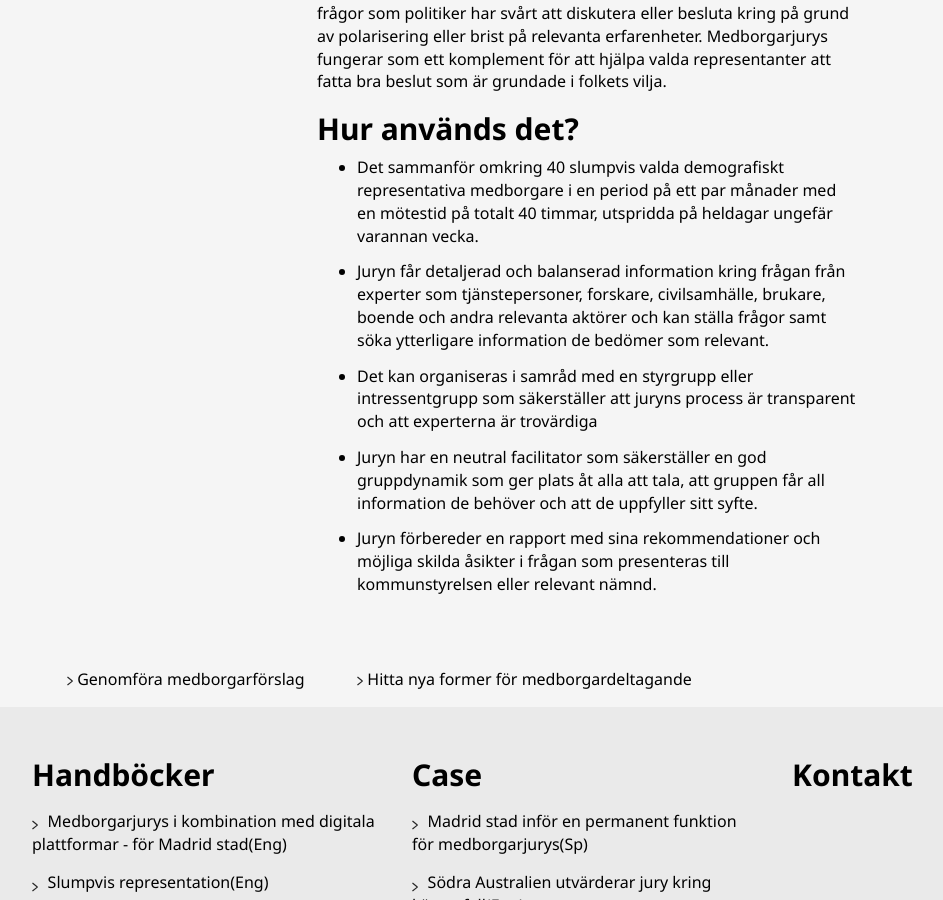
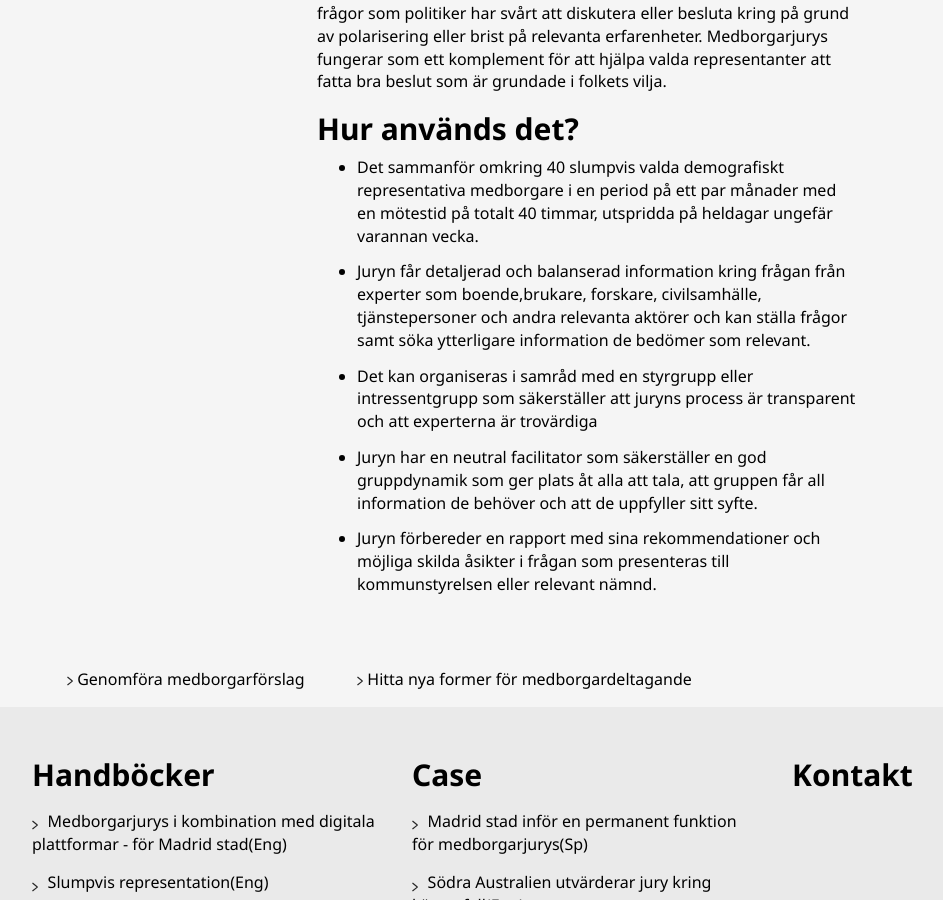
Before and after one commit to digidemlab/demokratiskastader, a Jekyll site: the page built from _posts/2017-10-10-medborgarjury.md, in a window 1280 px wide and 900 px high, scrolled down 1768 px. Shown: the whole window, without its empty margins (53-996 px from the left). Built offline with Jekyll 4.4.1, drawn with Linux system fonts in a browser that asks for light colours.

```diff
--- a/_posts/2017-10-10-medborgarjury.md
+++ b/_posts/2017-10-10-medborgarjury.md
@@ -56,7 +56,7 @@ Medborgarjurys är ett sätt att vitalisera demokratin och öka kommuninvånares
 
 ## Hur används det?
 * Det sammanför omkring 40 slumpvis valda demografiskt representativa medborgare i en period på ett par månader med en mötestid på totalt 40 timmar, utspridda på heldagar ungefär varannan vecka.
-* Juryn får detaljerad och balanserad information kring frågan från experter som tjänstepersoner, forskare, civilsamhälle, brukare, boende och andra relevanta aktörer och kan ställa frågor samt söka ytterligare information de bedömer som relevant.
+* Juryn får detaljerad och balanserad information kring frågan från experter som boende,brukare, forskare, civilsamhälle, tjänstepersoner och andra relevanta aktörer och kan ställa frågor samt söka ytterligare information de bedömer som relevant.
 * Det kan organiseras i samråd med en styrgrupp eller intressentgrupp som säkerställer att juryns process är transparent och att experterna är trovärdiga
 * Juryn har en neutral facilitator som säkerställer en god gruppdynamik som ger plats åt alla att tala, att gruppen får all information de behöver och att de uppfyller sitt syfte.
 * Juryn förbereder en rapport med sina rekommendationer och möjliga skilda åsikter i frågan som presenteras till kommunstyrelsen eller relevant nämnd.
```
